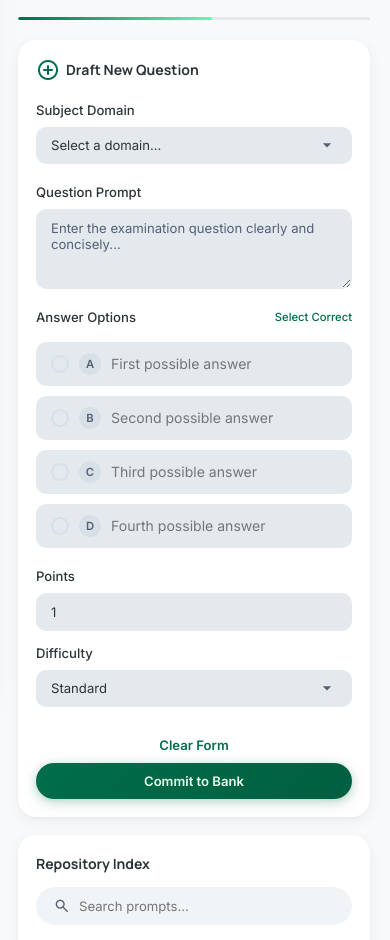
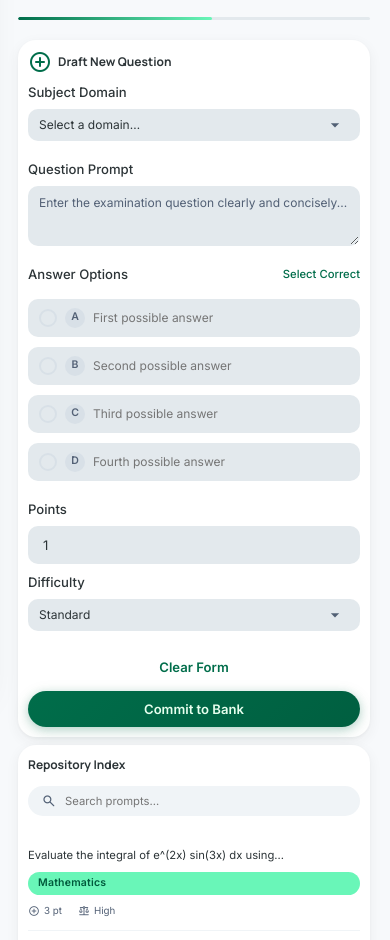
Before and after one commit to RajHarsh03/Online_Exam_System, a plain HTML site: page public/src/question_management.html in a window 390 px wide. Shown: the part 156-1096 px from the top of the page. Drawn offline with nearby package versions, Linux system fonts and the light colour scheme.

```diff
--- a/public/src/question_management.html
+++ b/public/src/question_management.html
@@ -209,6 +209,38 @@
         flex-wrap: wrap;
         gap: 8px 16px;
       }
+    }
+
+    @media (max-width: 560px) {
+      .questions-grid { gap: 8px; }
+
+      .draft-panel {
+        padding: 10px;
+      }
+      .draft-panel h2 { font-size: 0.8rem; margin-bottom: 8px; }
+
+      .select-standalone { font-size: 0.8rem; padding: 8px 10px; }
+      .answer-option { padding: 8px 10px; gap: 8px; }
+      .answer-input { font-size: 0.8rem; }
+      .answer-letter { width: 20px; height: 20px; font-size: 0.7rem; }
+
+      .textarea-draft { font-size: 0.8rem; padding: 8px 10px; min-height: 60px; }
+
+      .meta-row { grid-template-columns: 1fr; gap: 8px; }
+      .draft-actions { margin-top: 8px; gap: 6px; }
+
+      .repo-panel { padding: 10px; }
+      .repo-header h2 { font-size: 0.8rem; }
+
+      .search-bar { font-size: 0.75rem; padding: 6px 12px; max-width: none; }
+      .search-bar input { font-size: 0.75rem; }
+      .search-bar .material-symbols-rounded { font-size: 16px; }
+
+      .q-snippet { font-size: 0.75rem; }
+      .q-metric { font-size: 0.65rem; }
+      .q-metric span { font-size: 12px; }
+
+      .page-btn { width: 26px; height: 26px; font-size: 0.75rem; }
     }
   </style>
 </head>
```
Also changed, not shown: public/src/admin_login.html (+1 -1 lines), public/src/student_login.html (+1 -1 lines).
